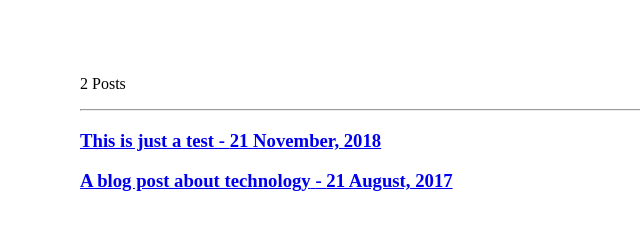
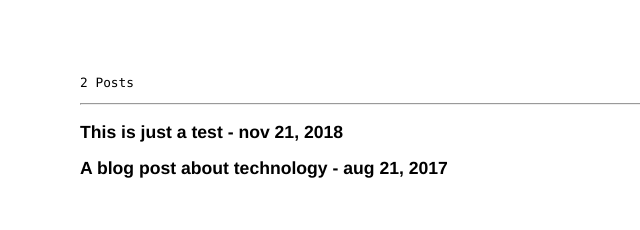
Before and after one commit to rom-dos/blog.morera.computer, a Gatsby site: page / in a window 1280 px wide. Shown: the part 138-368 px from the top of the page, without its empty margins (235-875 px from the left). Built offline with nearby package versions, Linux system fonts and the light colour scheme; Gatsby itself is replaced by a stand-in of ours.

Commit message:
basic rough index listing styles

```diff
--- a/src/pages/index.js
+++ b/src/pages/index.js
@@ -1,20 +1,37 @@
 import React from 'react'
 import { Link, graphql } from 'gatsby'
-// import styled from 'styled-components'
+import styled from 'styled-components'
 import Layout from '../components/layout'
+
+const mono = `"Inconsolata", "Lucida Console", Monaco, monospace`
+const sansSerif = `'Karla', "HelveticaNeue-Light", "Helvetica Neue Light", "Helvetica Neue", Helvetica, Arial, "Lucida Grande", sans-serif`
+
+const PostCount = styled.p`
+  font-family: ${mono};
+  font-size: 0.8rem;
+`
+const PostTitle = styled.h3`
+  font-family: ${sansSerif};
+  font-size: 1.1rem;
+  color: black;
+  margin-bottom: -0.2rem;
+`
 
 export default ({ data }) => {
   return (
     <Layout>
-      <p>{data.allMarkdownRemark.totalCount} Posts</p>
+      <PostCount>{data.allMarkdownRemark.totalCount} Posts</PostCount>
       <hr />
       {data.allMarkdownRemark.edges.map(({ node }) => (
         <div key={node.id}>
-          <Link to={node.fields.slug}>
-            <h3>
+          <Link
+            to={node.fields.slug}
+            style={{ textDecoration: `none` }}
+          >
+            <PostTitle>
               {node.frontmatter.title}{' '}
-              <span>- {node.frontmatter.date}</span>
-            </h3>
+              <span>- {node.frontmatter.date.toLowerCase()}</span>
+            </PostTitle>
           </Link>
         </div>
       ))}
@@ -36,7 +53,7 @@ export const query = graphql`
           id
           frontmatter {
             title
-            date(formatString: "DD MMMM, YYYY")
+            date(formatString: "MMM DD, YYYY")
           }
           fields {
             slug
```
